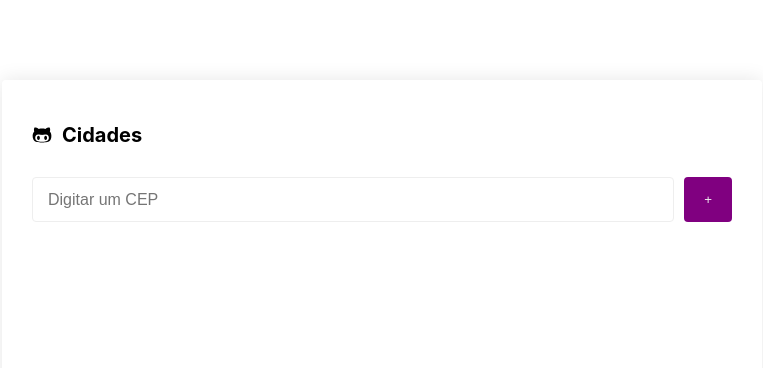
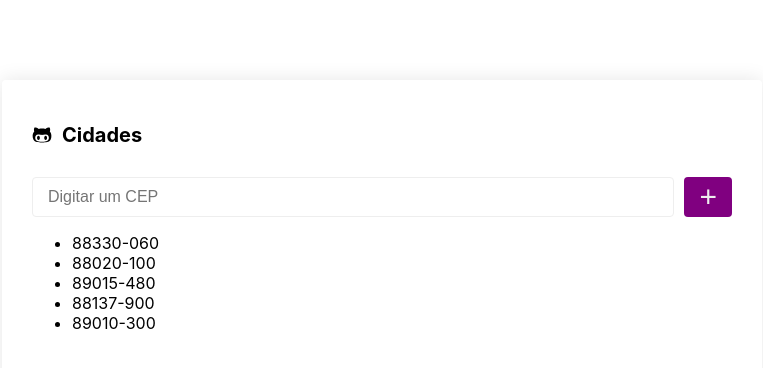
Before and after one commit to neto112/city-list, a React (Create React App) app: page / in a window 1280 px wide. Shown: the top 368 px of the page, without its empty margins (258-1021 px from the left). Built offline with nearby package versions, Linux system fonts and the light colour scheme.

Commit message:
updating

```diff
--- a/src/App.css
+++ b/src/App.css
@@ -43,11 +43,12 @@ button {
   background-color: purple;
   color:rgb(238, 238, 238);
   border: 0px;
-  padding: 15px 20px;
+  padding: 0px 15px;
   margin-left: 10px;
   border-radius: 4px;
   align-items: center;
   justify-content: center;
+  font-size: 30px;
 }
 
 .App-logo {
--- a/src/App.tsx
+++ b/src/App.tsx
@@ -4,11 +4,12 @@ import './App.css';
 import { readBuilderProgram } from 'typescript';
 
 function App() {
-  const [cep, setCep] = React.useState([
+  const [listaDeCep, setListaDeCep] = React.useState([
     "88330-060",
     "88020-100",
     "89015-480",
-    "88137-900"
+    "88137-900",
+    "89010-300"
   ]);
 
   return (
@@ -22,9 +23,22 @@ function App() {
           <input placeholder="Digitar um CEP"></input>
           <button>+</button>
         </div>
+        <ul>
+          {listaDeCep.map((cep) => (
+            <li>{cep}</li>
+          ))}
+        </ul>
       </div>
     </div>
   );
 }
 
+
+
 export default App;
+
+//
+
+// const frutaElement = document.getElementsByClassName("App")[0];
+
+// frutaElement.innerHTML = ola.map(App => (``))
```
